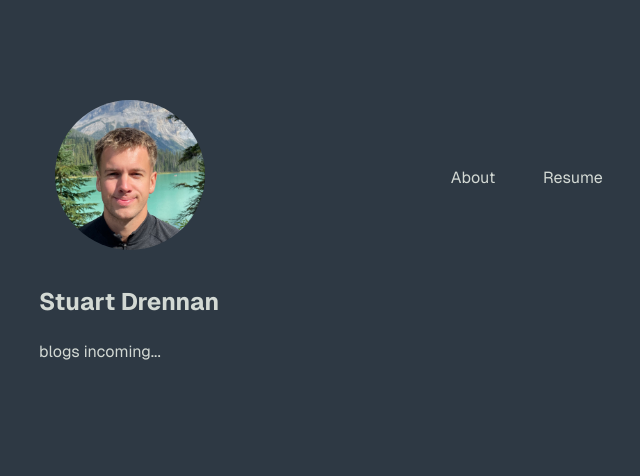
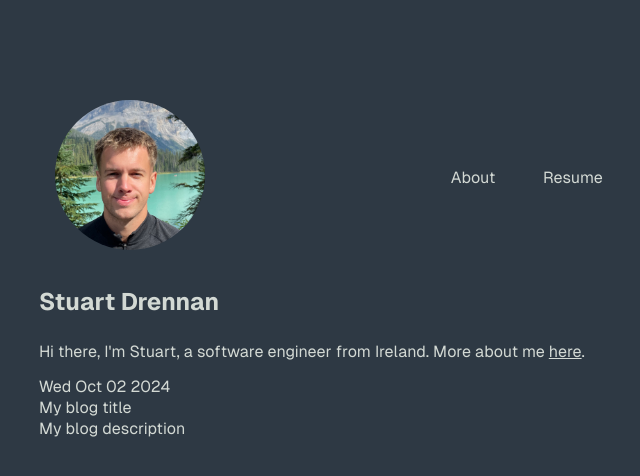
Before and after one commit to stuartdrennandev/website, a Next.js app: page / in a window 1280 px wide. Shown: the top 476 px of the page, without its empty margins (301-941 px from the left). Built offline with nearby package versions, Linux system fonts and the light colour scheme.

Commit message:
Create blog outline component, and update home page a little

```diff
--- /dev/null
+++ b/src/app/components/BlogOutline.tsx
@@ -0,0 +1,23 @@
+import styles from "./BlogOutline.module.css";
+
+export type Blog = {
+    title: string;
+    date: Date;
+    description: string;
+}
+
+interface Props {
+    blog: Blog;
+}
+
+export default function BlogOutline(
+    props: Props
+) {
+    return (
+        <div className={styles.wrapper}>
+            <div className={styles.date}>{props.blog.date.toDateString()}</div>
+            <div className={styles.title}>{props.blog.title}</div>
+            <div className={styles.description}>{props.blog.description}</div>
+        </div>
+    );
+}
--- a/src/app/page.module.css
+++ b/src/app/page.module.css
@@ -82,3 +82,11 @@
 .header img {
   border-radius: 50%;
 }
+
+.link {
+  text-decoration: underline;
+}
+
+.link:hover {
+  color: lightblue;
+}
--- a/src/app/page.tsx
+++ b/src/app/page.tsx
@@ -2,6 +2,13 @@ import styles from "./page.module.css";
 import Image from "next/image";
 import profilePic from "../../public/profile-pic.jpeg"
 import Link from "next/link";
+import BlogOutline, { Blog } from "./components/BlogOutline";
+
+const dummyBlog: Blog = {
+  title: "My blog title",
+  description: "My blog description",
+  date: new Date()
+};
 
 export default function Home() {
   return (
@@ -26,8 +33,9 @@ export default function Home() {
 
         <h1>Stuart Drennan</h1>
 
-        <p>blogs incoming...</p>
+        <p>Hi there, I'm Stuart, a software engineer from Ireland. More about me&nbsp;<Link href="/about" className={styles.link}>here</Link>.</p>
 
+        <BlogOutline blog={dummyBlog} />
       </main>
     </div>
   );
```
Also changed, not shown: src/app/components/BlogOutline.module.css (added).
